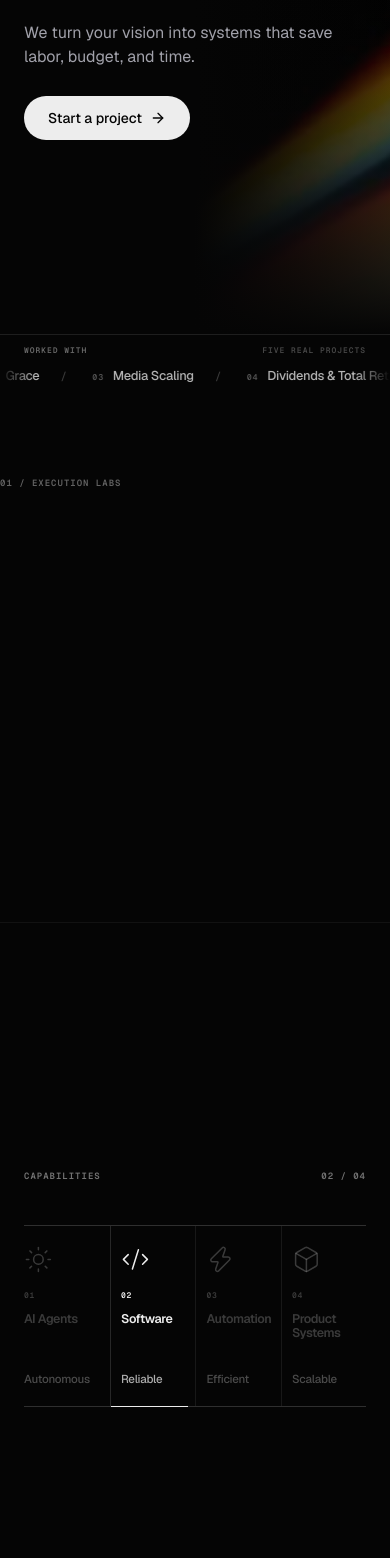
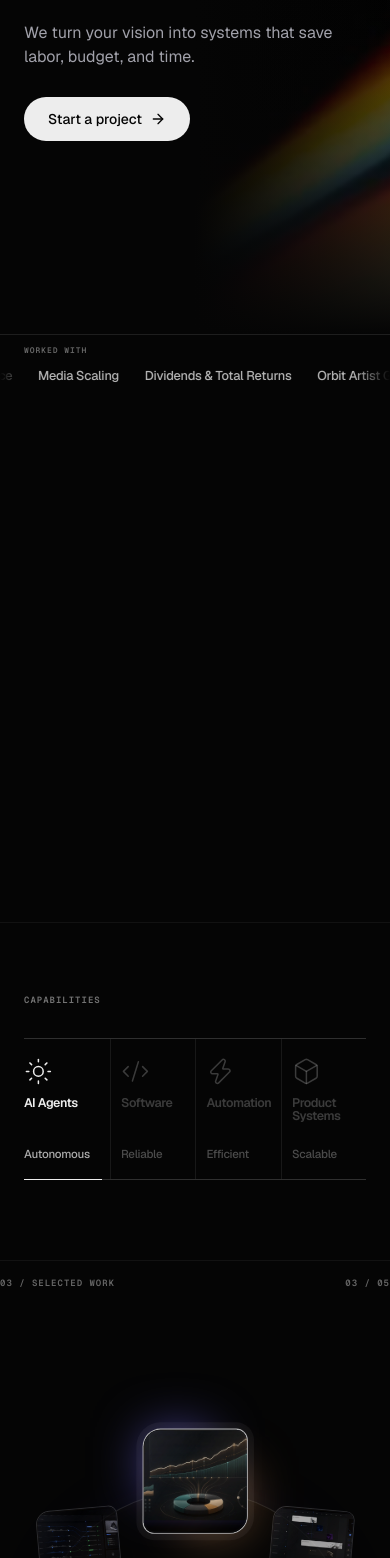
Before and after one commit to povssam/execution-labs-web, a Next.js app: page / in a window 390 px wide. Shown: the part 442-2000 px from the top of the page. Built offline with nearby package versions, Linux system fonts and the light colour scheme.

Commit message:
apply Amari feedback cleanup

```diff
--- a/src/components/Nav.tsx
+++ b/src/components/Nav.tsx
@@ -168,7 +168,7 @@ export function Nav() {
             aria-expanded={open}
             aria-controls="mobile-navigation"
             onClick={() => setOpenPathname(open ? null : pathname)}
-            className="flex h-11 w-11 items-center justify-center rounded-full border border-line bg-charcoal/70 text-bone transition-colors duration-150 hover:border-bone/40 lg:hidden"
+            className="flex h-11 w-11 items-center justify-center text-bone transition-colors duration-150 hover:text-bone-dim lg:hidden"
           >
             {open ? <X size={20} /> : <Menu size={20} />}
           </button>
--- a/src/components/home/CapabilityStack.module.css
+++ b/src/components/home/CapabilityStack.module.css
@@ -5,30 +5,28 @@
   border-bottom: 1px solid rgba(237,237,237,.055);
 }
 
-.scrollScene { min-height: 124svh; }
+.scrollScene { min-height: 0; }
 
 .stickyStage {
-  position: sticky;
-  top: var(--nav-height);
-  height: calc(100svh - var(--nav-height));
-  min-height: 40rem;
-  overflow: hidden;
+  position: relative;
+  height: auto;
+  min-height: 0;
+  padding-block: clamp(5rem, 9vw, 7.5rem);
 }
 
 .container {
   position: relative;
   display: flex;
-  height: 100%;
+  height: auto;
   flex-direction: column;
-  justify-content: center;
-  transform: translateY(-2rem);
+  justify-content: flex-start;
 }
 
 .instrumentation {
   display: flex;
   width: 100%;
   align-items: center;
-  justify-content: space-between;
+  justify-content: flex-start;
   gap: 1rem;
   color: rgba(237,237,237,.48);
   font-family: var(--font-geist-mono),monospace;
@@ -49,7 +47,7 @@
   display: grid;
   grid-template-columns: repeat(4,minmax(0,1fr));
   width: 100%;
-  margin-top: clamp(2.5rem,5vw,4.5rem);
+  margin-top: clamp(2rem,4vw,3.5rem);
   border-top: 1px solid rgba(237,237,237,.18);
   border-bottom: 1px solid rgba(237,237,237,.18);
 }
@@ -58,8 +56,8 @@
   position: relative;
   display: grid;
   min-width: 0;
-  min-height: 12rem;
-  grid-template-rows: 2.75rem auto auto 1fr;
+  min-height: 9.25rem;
+  grid-template-rows: auto auto 1fr;
   align-content: start;
   gap: .8rem;
   padding: 1.35rem .8rem 1.5rem 1rem;
@@ -117,16 +115,6 @@
   stroke-width: 1.25;
 }
 
-.capabilityNumber {
-  color: inherit;
-  font-family: var(--font-geist-mono),monospace;
-  font-size: .56rem;
-  font-weight: 600;
-  letter-spacing: .1em;
-  line-height: 1.2;
-  font-variant-numeric: tabular-nums;
-}
-
 .capabilityTitle {
   max-width: 12ch;
   color: inherit;
@@ -149,23 +137,20 @@
 .capability[data-active="true"] .capabilityDescriptor { color: rgba(237,237,237,.72); }
 
 @media (max-width:767px) {
-  .scrollScene { min-height: 124svh; }
-  .stickyStage { min-height: 39rem; }
-  .container { transform: translateY(-1.5rem); }
+  .stickyStage { padding-block: 4.5rem 5rem; }
   .instrumentation { font-size: var(--type-label); }
-  .capabilityGrid { margin-top: 2.75rem; }
+  .capabilityGrid { margin-top: 2rem; }
   .capability {
-    min-height: 11.25rem;
-    grid-template-rows: 2.2rem auto auto 1fr;
-    gap: .7rem;
-    padding: 1.15rem .45rem 1.3rem .65rem;
+    min-height: 8.75rem;
+    grid-template-rows: auto auto 1fr;
+    gap: .6rem;
+    padding: 1.15rem .45rem 1.15rem .65rem;
   }
   .capability:first-child { padding-left: 0; }
   .capability:last-child { padding-right: 0; }
   .capability::after { right: .45rem; }
   .capability:last-child::after { right: 0; }
   .capabilityIcon { width: 1.8rem; height: 1.8rem; }
-  .capabilityNumber { font-size: var(--type-micro); }
   .capabilityTitle { font-size: .78rem; line-height: 1.1; }
   .capabilityDescriptor { font-size: .72rem; }
 }
--- a/src/components/home/CapabilityStack.tsx
+++ b/src/components/home/CapabilityStack.tsx
@@ -1,8 +1,7 @@
 "use client";
 
 import { Box, Code2, Sun, Zap } from "lucide-react";
-import { useMotionValueEvent, useScroll } from "framer-motion";
-import { useRef, useState } from "react";
+import { useState } from "react";
 import type { KeyboardEvent as ReactKeyboardEvent } from "react";
 import { Container } from "../ui/Container";
 import styles from "./CapabilityStack.module.css";
@@ -15,14 +14,7 @@ const stack = [
 ] as const;
 
 export function CapabilityStack() {
-  const sceneRef = useRef<HTMLDivElement | null>(null);
   const [activeIndex, setActiveIndex] = useState(0);
-  const { scrollYProgress } = useScroll({ target: sceneRef, offset: ["start start", "end end"] });
-
-  useMotionValueEvent(scrollYProgress, "change", (latest) => {
-    const next = Math.max(0, Math.min(stack.length - 1, Math.floor(latest * stack.length)));
-    setActiveIndex((current) => (current === next ? current : next));
-  });
 
   const select = (index: number) => setActiveIndex(Math.max(0, Math.min(stack.length - 1, index)));
 
@@ -41,12 +33,11 @@ export function CapabilityStack() {
 
   return (
     <section id="capabilities" aria-labelledby="capabilities-title" data-capability-index={activeIndex} className={styles.section}>
-      <div ref={sceneRef} className={styles.scrollScene}>
+      <div className={styles.scrollScene}>
         <div className={styles.stickyStage}>
           <Container className={styles.container}>
             <div className={styles.instrumentation}>
               <h2 id="capabilities-title">Capabilities</h2>
-              <span>{String(activeIndex + 1).padStart(2, "0")} / 04</span>
             </div>
 
             <div className={styles.capabilityGrid} role="tablist" aria-label="Capabilities">
@@ -64,7 +55,6 @@ export function CapabilityStack() {
                   onKeyDown={(event) => onKeyDown(event, index)}
                 >
                   <Icon aria-hidden="true" className={styles.capabilityIcon} strokeWidth={1.25} />
-                  <span className={styles.capabilityNumber}>{String(index + 1).padStart(2, "0")}</span>
                   <strong className={styles.capabilityTitle}>{title}</strong>
                   <span className={styles.capabilityDescriptor}>{descriptor}</span>
                 </button>
--- a/src/components/home/Process.module.css
+++ b/src/components/home/Process.module.css
@@ -87,8 +87,7 @@
   gap: .7rem;
 }
 
-.activeState>span,
-.steps button span {
+.activeState>span {
   color: rgba(237,237,237,.7);
   font-family: var(--font-geist-mono),monospace;
   font-size: .57rem;
@@ -174,8 +173,7 @@
   .prismMedia { inset: -20% 0; }
   .content { width: 100%; }
   .activeState { min-height: 6.75rem; gap: .65rem; }
-  .activeState>span,
-  .steps button span { font-size: var(--type-micro); }
+  .activeState>span { font-size: var(--type-micro); }
   .activeState h2 { max-width: 12ch; }
   .steps button { min-height: 4.5rem; padding-top: .85rem; }
   .steps button strong { font-size: .72rem; }
--- a/src/components/home/Process.tsx
+++ b/src/components/home/Process.tsx
@@ -73,8 +73,7 @@ export function Process() {
         <div className={styles.stickyStage}>
           <Container className={styles.container}>
             <div className={styles.instrumentation}>
-              <span>04 / Execution protocol</span>
-              <span>{String(activeIndex + 1).padStart(2, "0")} / 04</span>
+              <span>Execution protocol</span>
             </div>
 
             <div className={styles.layout}>
@@ -95,7 +94,6 @@ export function Process() {
                 <div className={styles.steps} role="tablist" aria-label="Process steps">
                   {process.map((step, index) => (
                     <button key={step.title} type="button" role="tab" id={`process-tab-${index}`} aria-controls="process-panel" aria-selected={index === activeIndex} tabIndex={index === activeIndex ? 0 : -1} data-active={index === activeIndex} onClick={() => setStep(index)} onKeyDown={(event) => onKeyDown(event, index)}>
-                      <span>{step.index}</span>
                       <strong>{step.title}</strong>
                     </button>
                   ))}
--- a/src/components/home/StudioStatement.module.css
+++ b/src/components/home/StudioStatement.module.css
@@ -11,20 +11,6 @@
   min-height: clamp(22rem, 39vw, 30rem);
   display: grid;
   align-content: center;
-}
-
-.instrumentation {
-  position: absolute;
-  top: 0;
-  right: 0;
-  left: 0;
-  color: rgba(237, 237, 237, 0.4);
-  font-family: var(--font-geist-mono), monospace;
-  font-size: var(--type-label);
-  font-weight: 600;
-  letter-spacing: 0.11em;
-  line-height: 1.2;
-  text-transform: uppercase;
 }
 
 .field {
@@ -106,9 +92,9 @@
   }
 
   .container h2 {
-    max-width: 92%;
+    max-width: 100%;
     margin-top: 1.9rem;
-    font-size: var(--type-display);
+    font-size: clamp(2rem, 8.8vw, 2.85rem);
   }
 }
 
--- a/src/components/home/StudioStatement.tsx
+++ b/src/components/home/StudioStatement.tsx
@@ -97,9 +97,6 @@ export function StudioStatement() {
       data-statement-visible={reduceMotion || inView}
     >
       <Container className={styles.container}>
-        <div className={styles.instrumentation}>
-          <span>01 / Execution Labs</span>
-        </div>
         <div className={styles.field} aria-hidden="true">
           <motion.div
             key={`refraction-${replay}`}
--- a/src/components/home/WorkedWith.module.css
+++ b/src/components/home/WorkedWith.module.css
@@ -14,7 +14,7 @@
 .meta {
   display: flex;
   align-items: baseline;
-  justify-content: space-between;
+  justify-content: flex-start;
   gap: 1rem;
   color: rgba(237, 237, 237, 0.42);
   font-family: var(--font-geist-mono), monospace;
@@ -23,10 +23,6 @@
   letter-spacing: 0.12em;
   line-height: 1.2;
   text-transform: uppercase;
-}
-
-.meta span:last-child {
-  color: rgba(237, 237, 237, 0.28);
 }
 
 .marquee {
@@ -55,28 +51,12 @@
 .item {
   display: inline-flex;
   align-items: baseline;
-  gap: 0.7rem;
   color: rgba(237, 237, 237, 0.76);
   font-size: clamp(0.82rem, 1.05vw, 1rem);
   font-weight: 500;
   letter-spacing: -0.02em;
   line-height: 1.2;
   white-space: nowrap;
-}
-
-.itemIndex {
-  color: rgba(237, 237, 237, 0.34);
-  font-family: var(--font-geist-mono), monospace;
-  font-size: 0.52rem;
-  font-weight: 600;
-  letter-spacing: 0.1em;
-}
-
-.separator {
-  margin-left: clamp(0.8rem, 1.5vw, 1.5rem);
-  color: rgba(237, 237, 237, 0.25);
-  font-family: var(--font-geist-mono), monospace;
-  font-size: 0.7rem;
 }
 
 @keyframes workedWithMarquee {
@@ -118,12 +98,7 @@
   }
 
   .item {
-    gap: 0.55rem;
     font-size: 0.8rem;
-  }
-
-  .separator {
-    margin-left: 0.75rem;
   }
 }
 
@@ -137,4 +112,8 @@
   .section:hover .track {
     animation-play-state: running;
   }
+
+  .sequence + .sequence {
+    display: none;
+  }
 }
--- a/src/components/home/WorkedWith.tsx
+++ b/src/components/home/WorkedWith.tsx
@@ -18,7 +18,6 @@ export function WorkedWith() {
       <div className={styles.shell}>
         <div className={styles.meta} aria-hidden="true">
           <span>Worked with</span>
-          <span>Five real projects</span>
         </div>
       </div>
 
@@ -26,11 +25,9 @@ export function WorkedWith() {
         <div className={styles.track} aria-hidden="true">
           {[0, 1].map((copy) => (
             <div key={copy} className={styles.sequence}>
-              {clients.map((client, index) => (
+              {clients.map((client) => (
                 <span key={`${copy}-${client}`} className={styles.item}>
-                  <span className={styles.itemIndex}>{String(index + 1).padStart(2, "0")}</span>
                   <span>{client}</span>
-                  <span className={styles.separator}>/</span>
                 </span>
               ))}
             </div>
```
